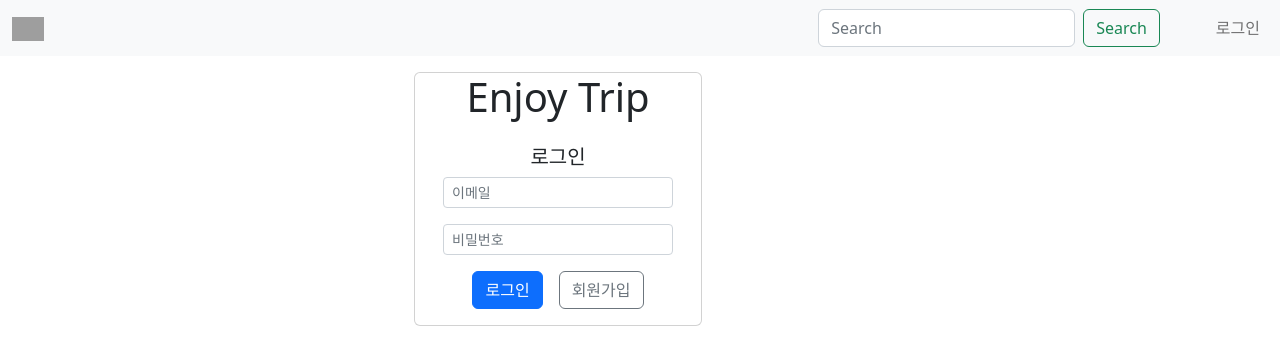
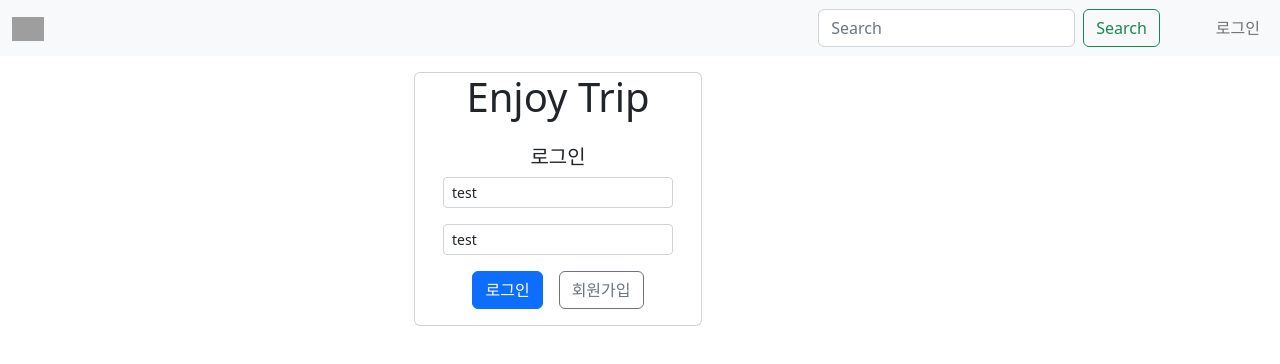
Before and after one commit to SSAFY10-Enjoy-Trip/Frontend, a Vue app in the folder enjoytrip7vue - 복사본/: page /login in a window 1280 px wide. Shown: the top 364 px of the page. Built offline with nearby package versions, Linux system fonts and the light colour scheme; grey boxes are pictures that could not be loaded.

Commit message:
modify: emit&props -> authStroe about user data.

```diff
--- a/enjoytrip7vue - 복사본/src/components/LoginPage.vue
+++ b/enjoytrip7vue - 복사본/src/components/LoginPage.vue
@@ -12,7 +12,7 @@
             aria-label="Sizing example input"
             aria-describedby="inputGroup-sizing-sm"
             name="email"
-            v-model="user.email"
+            v-model="authStore.email"
           />
         </div>
         <div class="input-group input-group-sm mb-3">
@@ -23,7 +23,7 @@
             aria-label="Sizing example input"
             aria-describedby="inputGroup-sizing-sm"
             name="password"
-            v-model="user.password"
+            v-model="authStore.password"
           />
         </div>
         <div class="d-grid gap-2 d-md-block">
@@ -40,35 +40,32 @@
 <script setup>
 import { useRouter } from 'vue-router'
 import http from '@/common/axios.js'
-import { ref } from 'vue'
+import { useAuthStore } from '@/store/authStore.js'
 
+const { authStore, setLogin } = useAuthStore()
 const router = useRouter()
 
-const user = ref({})
-const clear = () => {
-  user.value = {
-    email: '',
-    password: ''
-  }
+let loginObj = {
+  email: authStore.email,
+  password: authStore.password
 }
 
 // props로 isLogin 정보 받아서 login/logout 처리 후 isLogin을 true/false 처리 해야한다.
 const login = async () => {
   try {
-    let { data } = await http.post('http://localhost:8080/login', user.value) // 이미 javascript 객체
+    let { data } = await http.post('http://localhost:8080/login', loginObj) // 이미 javascript 객체
     console.log(data)
-    clear()
-    if (data.login === 'success') {
-      sessionStorage.setItem('login', 'success')
-      emit('call-is-login', true)
+    console.log(data.name);
+    if (data.login == 'success') {
+      setLogin({ isLogin: true, name: data.name, profileImageUrl: data.profileImageUrl });
       router.push('/')
-    } else {
-      emit('call-is-login', false)
+    } else if( data.login == "fail" ){
+      alert('이메일 또는 비밀번호를 확인하세요.');
     }
   } catch (error) {
     console.error(error)
+    alert('로그인 과정에서 오류가 발생했습니다.');
   }
 }
 
-const emit = defineEmits(['call-is-login'])
 </script>
--- a/enjoytrip7vue - 복사본/src/components/LogoBar.vue
+++ b/enjoytrip7vue - 복사본/src/components/LogoBar.vue
@@ -29,10 +29,10 @@
         <ul class="navbar-nav ms-5 mb-2 mb-lg-0">
           <!-- 이미지 noProfile.png, userProfileImageUrl -->
           <!-- 로그아웃, 로그인 중 한개가 베타적으로 보이도록 -->
-          <li class="nav-item" v-show="isLogin">
-            <a class="nav-link" @click="logout"> 로그아웃 </a>
+          <li class="nav-item" v-show="authStore.isLogin">
+            <a class="nav-link" @click="logout">{{ authStore.name }} 로그아웃 </a>
           </li>
-          <li class="nav-item" v-show="!isLogin">
+          <li class="nav-item" v-show="!authStore.isLogin">
             <router-link to="/login" class="nav-link">로그인</router-link>
           </li>
         </ul>
@@ -42,27 +42,9 @@
 </template>
 
 <script setup>
-import { useRouter } from 'vue-router';
-import axios from 'axios';
+import {useAuthStore} from '@/store/authStore.js';
+const {authStore, logout} = useAuthStore()
 
-const router = useRouter();
-
-
-defineProps(['isLogin'])
-const emit = defineEmits([
-  'call-is-login'
-])
-
-const logout = async () => {
-  try {
-    await axios.get('http://localhost:8080/axios/logout') // 이미 javascript 객체
-    sessionStorage.setItem('login', 'fail');
-    emit('call-is-login', false);
-    router.push('/login');
-  } catch (error) {
-    console.error(error)
-  }
-}
 </script>
 
 <style scoped>
--- a/enjoytrip7vue - 복사본/src/components/RegisterPage.vue
+++ b/enjoytrip7vue - 복사본/src/components/RegisterPage.vue
@@ -65,7 +65,7 @@ const register = async () => {
   try {
     console.log(user.value);
     let {data} = await axios.post('http://localhost:8080/member', user.value) // 이미 javascript 객체
-    if(data.register === 'success'){
+    if(data.register == 'success'){
       router.replace('/login')
     }
   } catch (error) {
--- /dev/null
+++ b/enjoytrip7vue - 복사본/src/store/authStore.js
@@ -0,0 +1,56 @@
+import { reactive } from 'vue'
+import { defineStore } from 'pinia'
+
+import http from "@/common/axios.js";
+import notLoginUserProfileImageUrl from '@/assets/noProfile.png'
+
+export const useAuthStore = defineStore('authStore', () => {
+  console.log(notLoginUserProfileImageUrl)
+  const authStore = reactive({
+    // NavBar
+    isLogin: false,
+
+    name: '',
+    profileImageUrl: notLoginUserProfileImageUrl,
+
+    // Login
+    email: "test",
+    password: "test",
+  })
+
+  // getter 는 생략 직접 사용하는 걸로
+  const setLogin = (payload) => {
+    sessionStorage.setItem("isLogin", "true");
+    sessionStorage.setItem("name", payload.name);
+    sessionStorage.setItem("profileImageUrl", payload.profileImageUrl);
+
+    authStore.isLogin = payload.isLogin;
+    authStore.name = payload.name;
+    authStore.profileImageUrl = payload.profileImageUrl;
+    // console.log(authStore)
+  }
+
+  const logout = async () => {
+    try {
+       let { data } = await http.get("/logout");
+
+       if (data.result == "success") {
+        setLogout()
+       }
+    } catch (error) {
+       console.error(error);
+    }
+  }
+
+  const setLogout = () => {
+    sessionStorage.removeItem("isLogin");
+    sessionStorage.removeItem("name");
+    sessionStorage.removeItem("profileImageUrl");
+
+    authStore.isLogin = false;
+    authStore.name = '';
+    authStore.profileImageUrl = notLoginUserProfileImageUrl;
+  }
+
+  return { authStore, setLogin, setLogout, logout }
+})
```
Also changed, not shown: enjoytrip7vue - 복사본/src/assets/noProfile.png (added).
